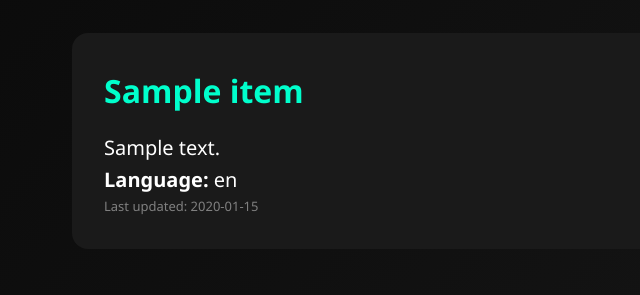
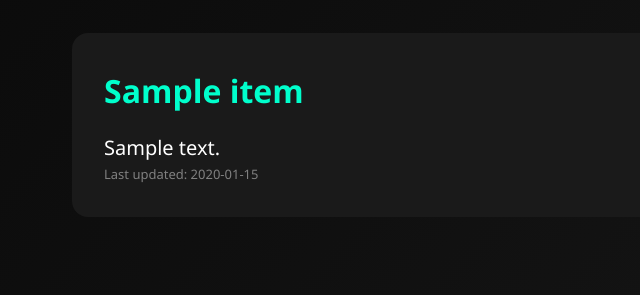
Before and after one commit to SieGe0701/portfolio, a Flask app: page /projects in a window 1280 px wide. Shown: the part 213-508 px from the top of the page, without its empty margins (0-640 px from the left). Run offline with Flask 3, Linux system fonts and the light colour scheme; a database or web service that is not in the repository returns one stand-in record (values such as "Sample title"); data that the repository does not hold is empty; parts of the project's set-up code (start-up, migrations or seed data) failed here and were passed over.

Commit message:
Remove languages from project page

```diff
--- a/templates/projects.html
+++ b/templates/projects.html
@@ -7,7 +7,7 @@
     <link rel="stylesheet" href="/static/css/style.css">
 </head>
 <body>
-    <script src="static/js/Side_nav.js"></script>
+    <script src="/static/js/Side_nav.js"></script>
     <button class="nav-toggle">
         <span></span>
         <span></span>
@@ -16,7 +16,7 @@
     <nav>
         <div class="nav-links">
             <a href="/">Home</a>
-            <a href="about_me">About</a>
+            <a href="/about_me">About</a>
             <a href="/projects">Projects</a>
             <a href="/Work_Experience">Work Experience</a>
             <a href="/contact">Contact</a>
@@ -33,10 +33,7 @@
                     <div class="project-card">
                         <h2>{{ repo.name }}</h2>
                         <p>{{ repo.description if repo.description else "No description provided." }}</p>
-                    {% if repo.language %}
-                    <p><strong>Language:</strong> {{ repo.language }}</p>
-                    {% endif %}
-                    <p style="font-size:small;color:gray;">Last updated: {{ repo.updated_at[:10] }}</p>
+                        <p class="project-updated" style="font-size: small; color: gray;">Last updated: {{ repo.updated_at[:10] }}</p>
                     </div>
                 </a>
             {% endfor %}
```
Lines whose indentation alone changed are shown as unchanged.
